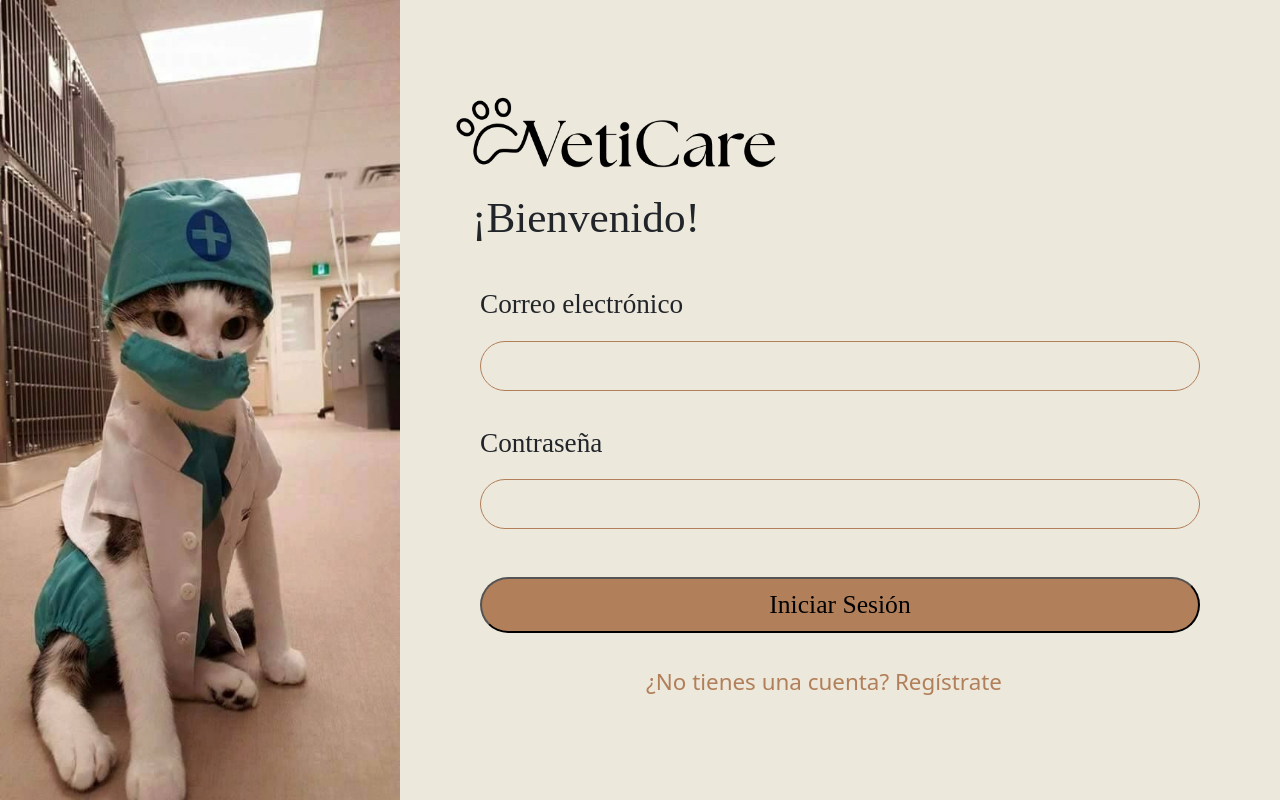
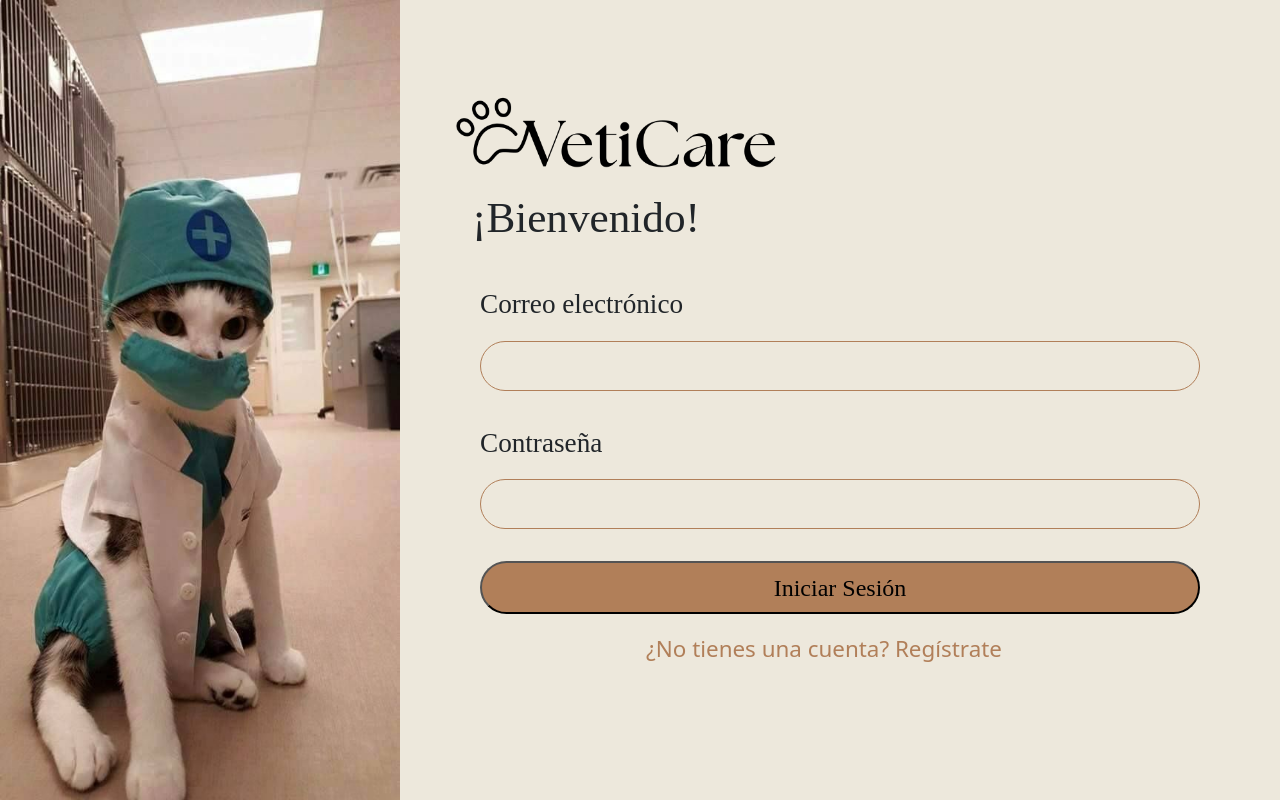
Before and after one commit to DarkCastro24/VetiCare, a React (Vite) app in the folder VetiCare_Frontend/: page /login in a window 1280 px wide. Built offline with nearby package versions, Linux system fonts and the light colour scheme.

Commit message:
:lipstick: Fix: Login buttons

```diff
--- a/VetiCare_Frontend/src/assets/styles/pages/_login.scss
+++ b/VetiCare_Frontend/src/assets/styles/pages/_login.scss
@@ -225,11 +225,17 @@
         button {
         width: 100%;
         border-radius: 8rem;
-          margin-top: 3rem;
+        margin-top: 2rem;
         background-color: $cafe;
-          font-family: "The Seasons";;
-          font-size: 1.6rem;
+        font-family: "The Seasons";
+        font-size: 1.5rem;
         padding: 0.4rem;
+        transition: filter 0.2s ease;
+
+        &:hover {
+          filter: brightness(0.9);
+          cursor: pointer;
+        }
       }
 
 
@@ -239,18 +245,19 @@
 
     #register-link {
       width: 100%;
-        margin-top: 2rem;
+      margin-top: 1.1rem;
       flex: content;
       flex-direction: row;
       text-align: center;
-
-
 
       a {
         color: $cafe;
         font-size: 1.4rem;
         text-decoration: none;
+        transition: text-decoration 0.2s ease;
 
+        &:hover {
+          text-decoration: underline;
         }
       }
 
@@ -259,3 +266,4 @@
 
 
   }
+}
--- a/VetiCare_Frontend/src/assets/styles/pages/_register.scss
+++ b/VetiCare_Frontend/src/assets/styles/pages/_register.scss
@@ -221,7 +221,7 @@
         color: $cafe;
         font-size: 1.4rem;
         text-decoration: none;
-        transition: text-decoration 0.2s ease; // opcional, más suave
+        transition: text-decoration 0.2s ease;
 
         &:hover {
           text-decoration: underline;
```
Lines whose indentation alone changed are shown as unchanged.
